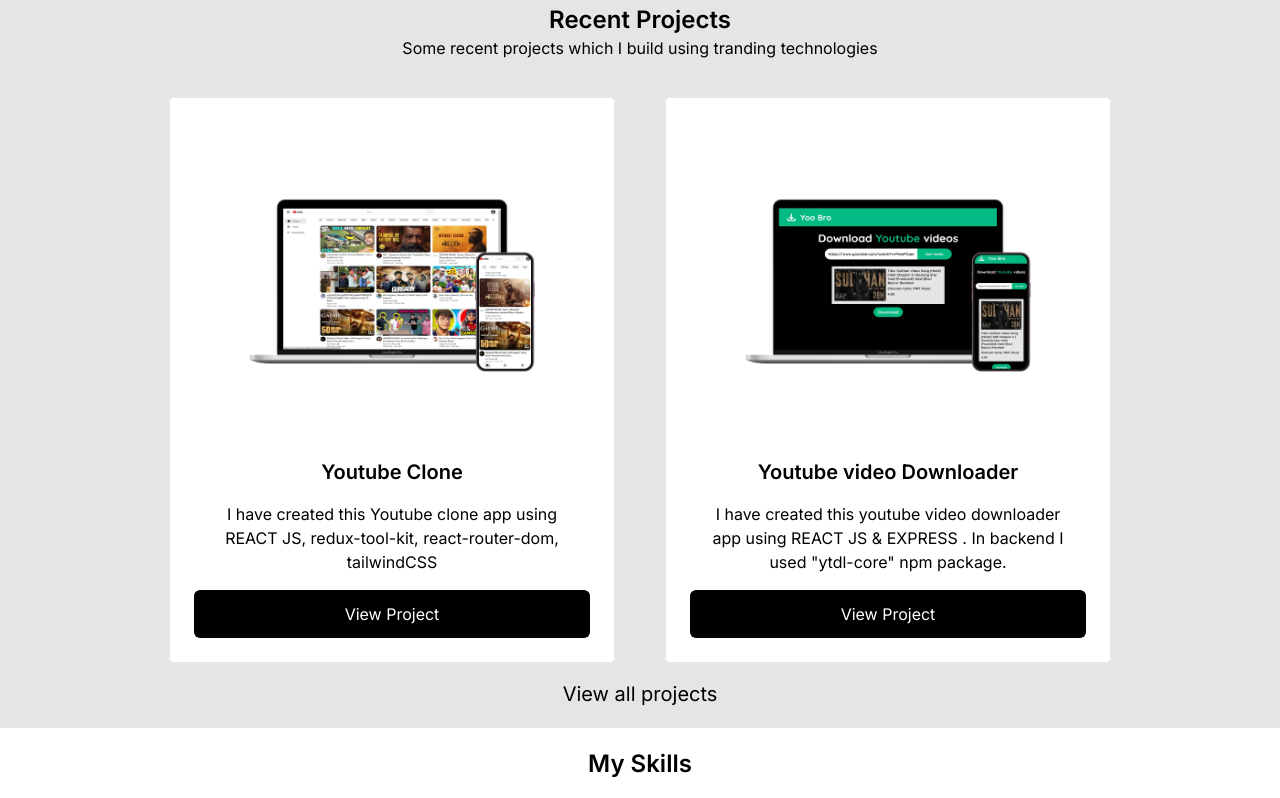
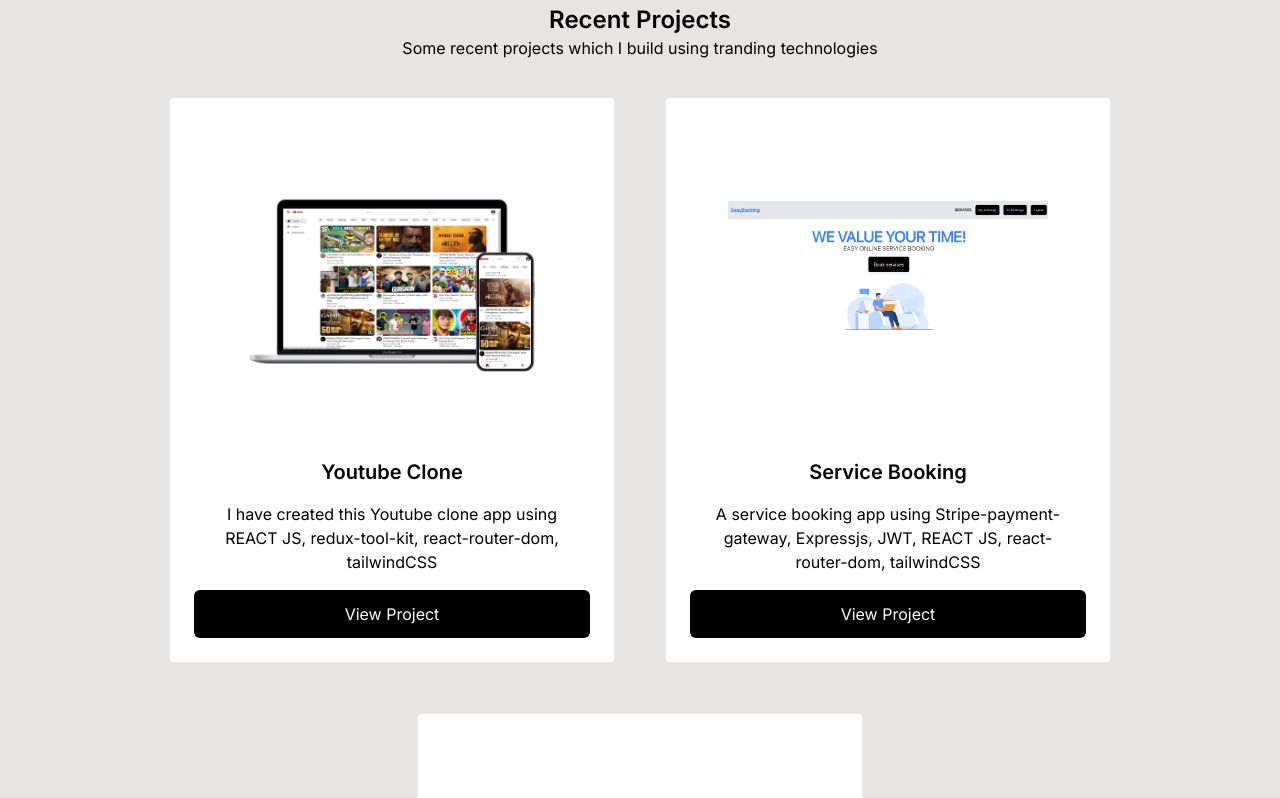
Before and after one commit to ayanonline/protfolio, a Next.js app: page / in a window 1280 px wide. Shown: the part 660-1458 px from the top of the page. Built offline with nearby package versions, Linux system fonts and the light colour scheme.

Commit message:
add new project

```diff
--- a/components/projects.tsx
+++ b/components/projects.tsx
@@ -8,6 +8,12 @@
       desc: `I have created this Youtube clone app using REACT JS, redux-tool-kit, react-router-dom, tailwindCSS`,
       img: "/my-youtube.png",
       url: "https://youtube-ayan.netlify.app/",
+    },
+    {
+      title: "Service Booking",
+      desc: `A service booking app using Stripe-payment-gateway, Expressjs, JWT, REACT JS, react-router-dom, tailwindCSS`,
+      img: "/service-booking.png",
+      url: "https://service-booking.netlify.app",
     },
     {
       title: "Youtube video Downloader",
```
Also changed, not shown: public/service-booking.png (added).
